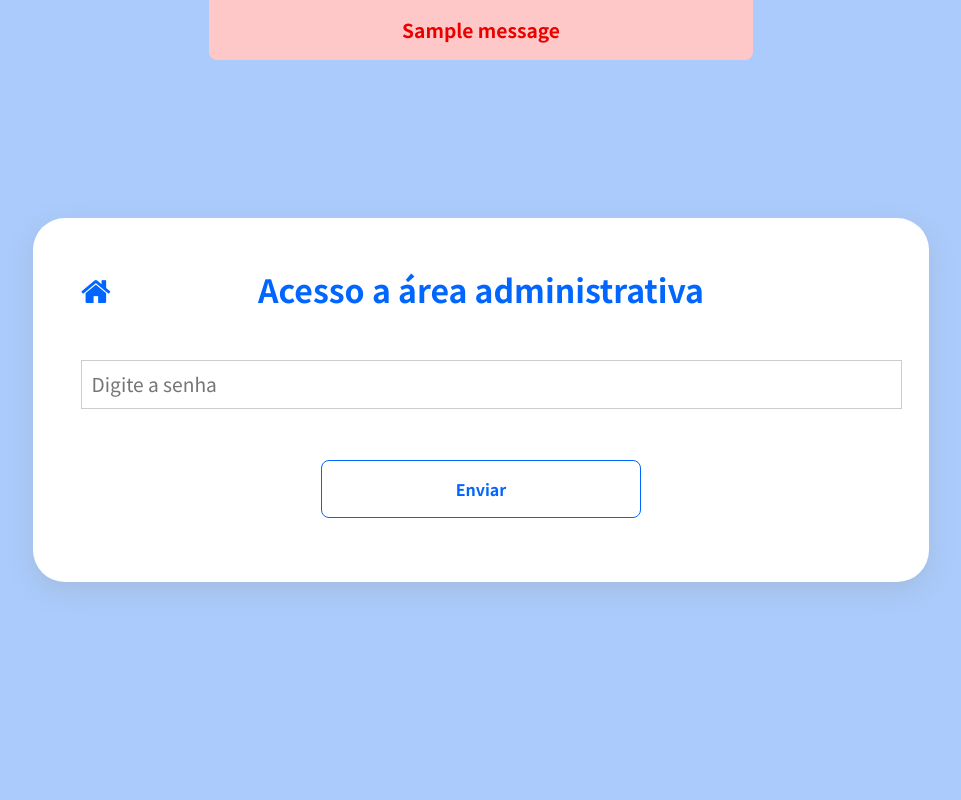
After one commit to maxlyfe/Aulas-modulo-02--Blue-EdTech, a Flask app: page /login in a window 1280 px wide. The commit adds this page. Shown: the whole page, without its empty margins (159-1120 px from the left). Run offline with Flask 2, Linux system fonts and the light colour scheme; tables that the repository leaves empty hold one stand-in row (values such as "Sample post"); one stand-in notice (Sample message) is shown.

Commit message:
adm.html , adm.css, JS

```diff
--- a/Aula 18/portifolio/app.py
+++ b/Aula 18/portifolio/app.py
@@ -7,7 +7,7 @@
 # A verificação de duas etapas deve estar desativada, caso o contrário, você precisará configurar uma senha de app e colocar essa senha aqui.
 
 
-from flask import Flask, flash,render_template, redirect, request
+from flask import Flask, flash,render_template, redirect, request, flash, request
 from flask_mail import Mail, Message #pip install Flask-Mail
 from config import *
 from flask_sqlalchemy import SQLAlchemy
@@ -73,7 +73,34 @@ def new():
         return redirect('/adm')
 
 
+# CRUD - DELETE
+@app.route('/delete/<id>')
+def delete(id):
+    projeto = Projeto.query.get(id)
+    db.session.delete(projeto)
+    db.session.commit()
+    flash('Projeto apagado com sucesso')
+    return redirect('/adm')
 
+
+#CRUD - EDITAR
+
+
+
+# Autenticação e Login
+@app.route('/login')
+def login():
+    return render_template('login.html')
+
+@app.route('/auth', methods=['GET', 'POST'])
+def auth():
+    if request.form['senha']== 'admin':
+        session['user_logado'] = 'logado'
+        flash('Login feito com sucesso!')
+        return redirect('/adm')
+    else:
+        flash('Erro no login, tente novamente!')
+        return redirect('/login')
 
 
 
--- /dev/null
+++ b/Aula 18/portifolio/static/CSS/login.css
@@ -0,0 +1,95 @@
+@import url("https://fonts.googleapis.com/css2?family=Noto+Sans+JP:wght@100;300;400;500;700;900&display=swap");
+
+* {
+  margin: 0;
+  padding: 0;
+  font-family: "Noto Sans JP", sans-serif;
+}
+
+html, body {
+  scroll-behavior: smooth;
+  height: 100%;
+  width: 100%;
+  background-color: #aacbfb;
+}
+
+section#login {
+  display: flex;
+  justify-content: center;
+  align-items: center;
+  flex-wrap: wrap;
+  height: 100%;
+}
+
+section#login form{
+padding: 3rem;
+background-color: #fff;
+width: 50rem;
+position: relative;
+box-shadow: rgba(149, 157, 165, .3) 0px 8px 24px;
+border-radius: 2rem;
+}
+
+section#login form h1{
+padding-bottom: 3rem;
+text-align: center;
+color: #0066ff ;
+font-size: 2rem;
+}
+
+section#login form input, textarea{
+width: 100%;
+padding: 0.5em;
+font-size: 1.2rem;
+margin: 0 0 1em;
+border: 1px solid #ccc;
+outline: none;
+}
+
+section#login form label {
+width: 100%;
+font-size: 1.2rem;
+}
+
+section#login form button {
+border: 1px solid #0066ff;
+background-color: #fff;
+color: #0066ff;
+font-size: 1rem;
+font-weight: 600;
+padding: 1rem;
+border-radius: 0.5rem;
+display: block;
+margin: auto;
+margin-top: 2rem;
+margin-bottom: 1rem;
+cursor: pointer;
+transition: background-color 0.4s ease-in-out;
+width: 40%;
+}
+
+section#login form button:hover {
+background-color: #0066ff;
+color: #fff;
+}
+
+section#login form a{
+text-decoration: none;
+color: #0066ff;
+font-size: 2rem;
+position: absolute;
+}
+
+section#login ul {
+  width: 40%;
+  background-color: #ffc8c8;
+  color: #eb0000;
+  padding: 1rem;
+  font-size: 1.2rem;
+  font-weight:600;
+  border-radius: 0 0 .5rem .5rem;
+  list-style: none;
+  position: fixed;
+  top: 0;
+  text-align: center;
+}
--- /dev/null
+++ b/Aula 18/portifolio/templates/login.html
@@ -0,0 +1,42 @@
+<!DOCTYPE html>
+<html lang="pt-br">
+
+<head>
+    <meta charset="UTF-8">
+    <meta http-equiv="X-UA-Compatible" content="IE=edge">
+    <meta name="viewport" content="width=device-width, initial-scale=1.0">
+    <link rel="stylesheet" href="../static/css/login.css">
+    <link rel="stylesheet" href="https://stackpath.bootstrapcdn.com/font-awesome/4.7.0/css/font-awesome.min.css">
+    <title>Portfólio | Login</title>
+</head>
+
+<body>
+
+    <section id="login">
+        <!-- Código copiado da documentação: https://flask.palletsprojects.com/en/2.0.x/patterns/flashing/ -->
+        {% with messages = get_flashed_messages() %}
+        {% if messages %}
+        <ul class=flashes>
+            {% for message in messages %}
+            <li>{{ message }}</li>
+            {% endfor %}
+        </ul>
+        {% endif %}
+        {% endwith %}
+
+        <form action='/auth' method="POST">
+            <a href="/#projetos">
+                <i class="fa fa-home" aria-hidden="true"></i>
+            </a>
+
+
+            <h1>Acesso a área administrativa</h1>
+            <input type="password" placeholder="Digite a senha" id="senha" name="senha">
+            <button type="submit">Enviar</button>
+
+        </form>
+    </section>
+
+</body>
+
+</html>
```
Also changed, not shown: Aula 18/portifolio/templates/adm.html (+15 -2 lines), Aula 18/portifolio/templates/index.html (+14 -13 lines).
